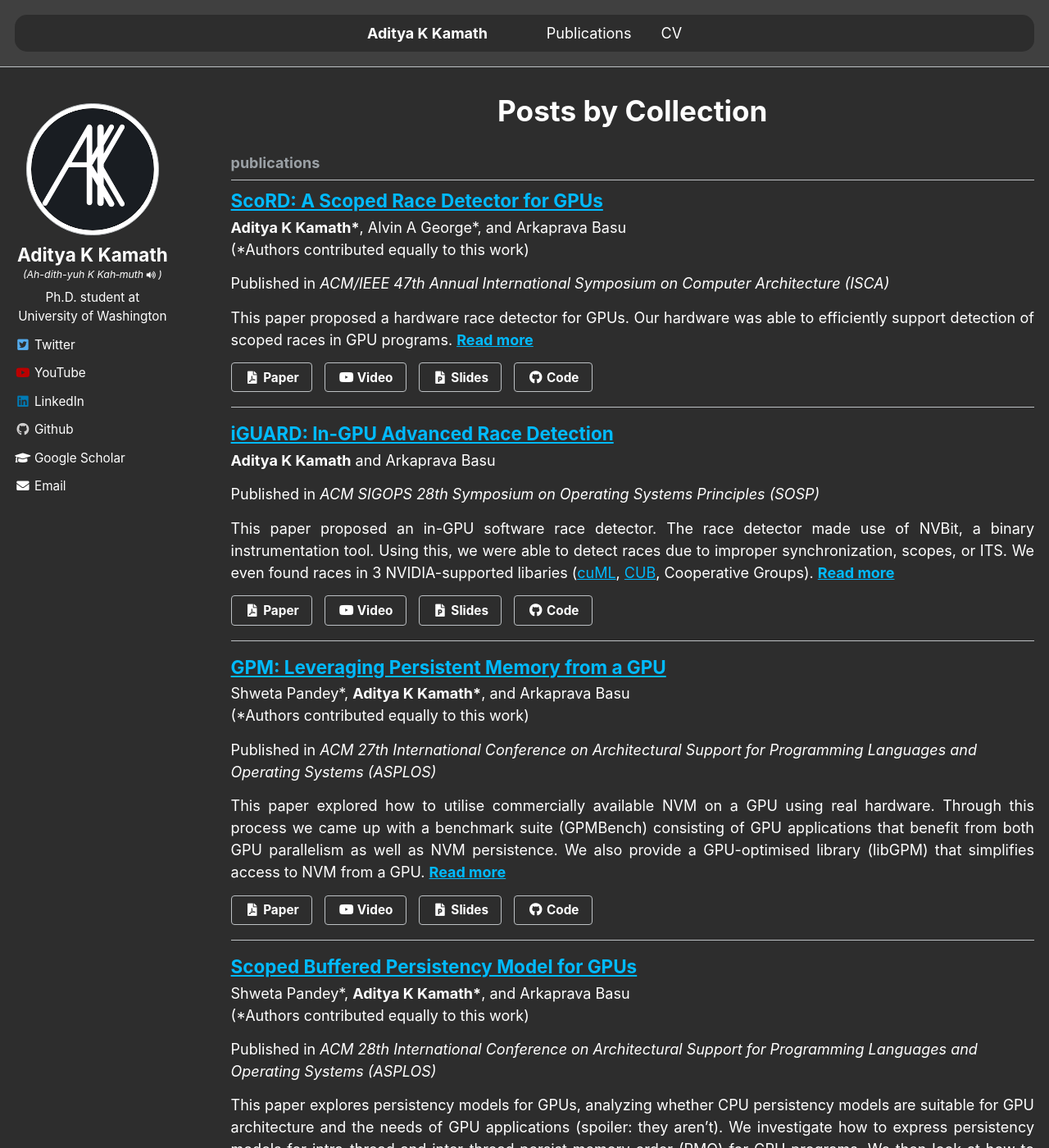
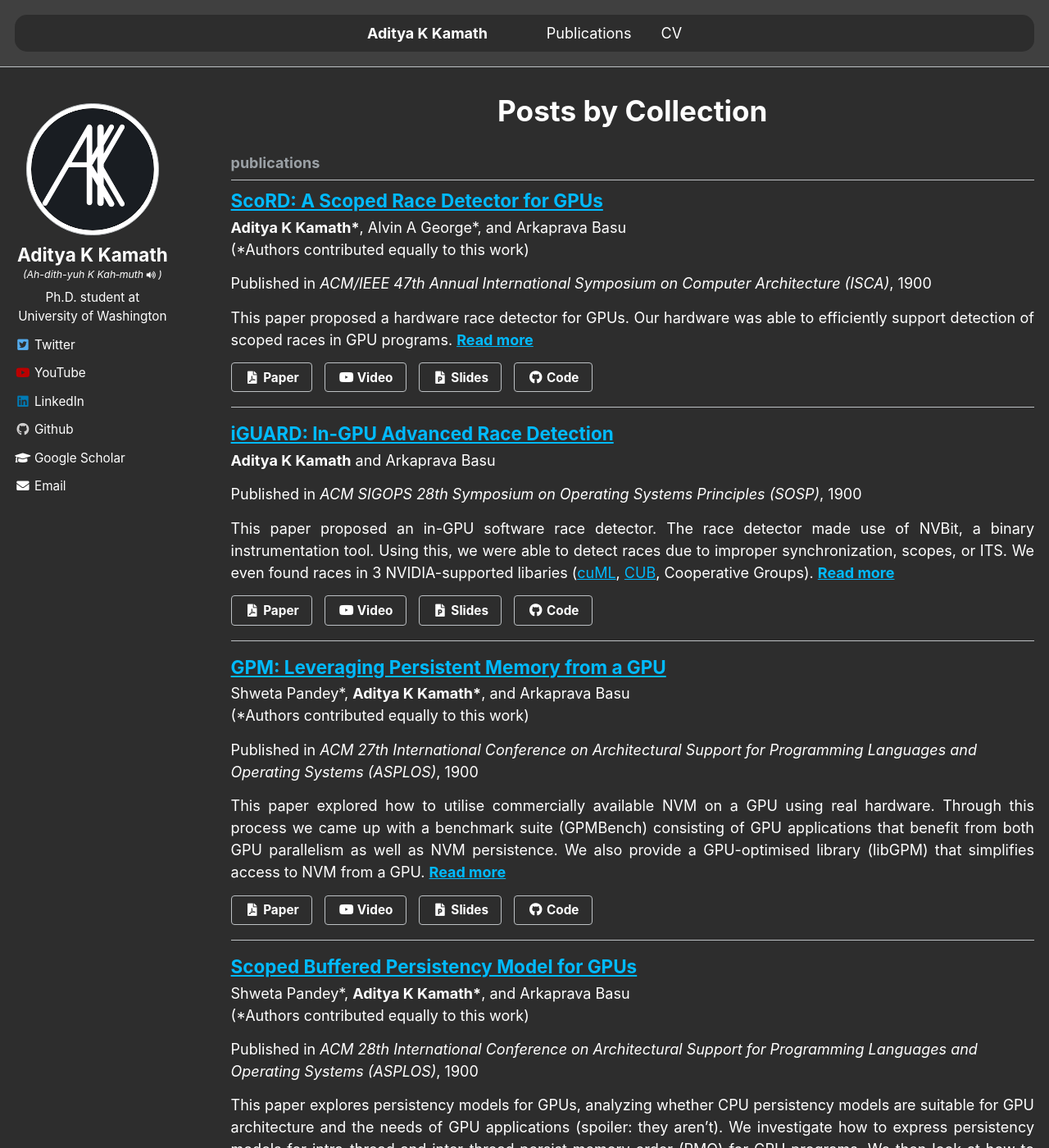
Before and after one commit to AKKamath/akkamath.github.io, a Jekyll site: the page built from _pages/collection-archive.html, in a window 1280 px wide and 1400 px high. Shown: the whole window at 82% size. Built offline with Jekyll 4.4.1, drawn with Linux system fonts in a browser that asks for light colours.

Commit message:
Add year after conference name

```diff
--- a/_includes/archive-single.html
+++ b/_includes/archive-single.html
@@ -41,8 +41,10 @@
     {% if post.authorlist%}{{ post.authorlist }}<br>{% endif %}
         {% if post.collection == 'teaching' %}
           <p> {{ post.type }}, <i>{{ post.venue }}</i>, {{ post.date | default: "1900-01-01" | date: "%Y" }} </p>
+        {% elsif post.collection == 'talks' %}
+          <p>Presented at <i>{{ post.venue }}</i></p>
         {% elsif post.collection == 'publications' %}
-          <p>Published in <i>{{ post.venue }}</i></p>
+          <p>Published in <i>{{ post.venue }}</i>, {{ page.date | default: "1900-01-01" | date: "%Y" }}</p>
         {% elsif post.date %}
          <p class="page__date"><strong><i class="fa fa-fw fa-calendar" aria-hidden="true"></i> {{ site.data.ui-text[site.locale].date_label | default: "Published:" }}</strong> <time datetime="{{ post.date | default: "1900-01-01" | date_to_xmlschema }}">{{ post.date | default: "1900-01-01" | date: "%B %d, %Y" }}</time></p>
         {% endif %}
@@ -54,7 +56,7 @@
     {% endif %}
 
 
-    {% if post.collection == 'publications' %}
+    {% if post.collection == 'publications' or post.collection == 'talks' %}
     <p class="page__datalinks">
     {% if post.paperurl %}
       <a href=" {{ post.paperurl }} "><button class="btn btn--inverse"><i class="fas fa-fw fa-file-pdf" aria-hidden="true"></i> Paper </button></a>
```
